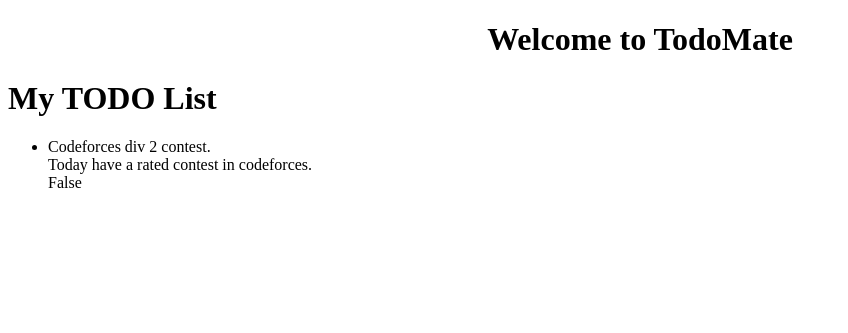
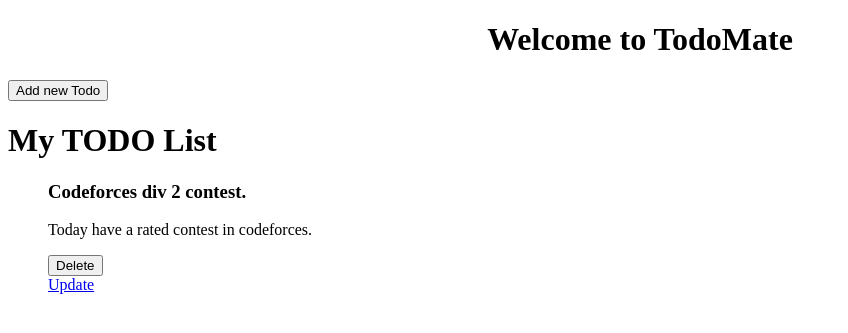
Before and after one commit to capt-farvez/TodoMate, a Django app: page / in a window 1280 px wide. Shown: the top 333 px of the page, without its empty margins (0-848 px from the left). Run offline with Django 4.2, Linux system fonts and the light colour scheme; data comes from the database, SQL or seed files in the repository.

Commit message:
buttons added for update and delete todo

```diff
--- a/todos/templates/home.html
+++ b/todos/templates/home.html
@@ -1,18 +1,33 @@
 <!DOCTYPE html>
 <html>
     <head>
-        <title>Todo Mate</title>
+        <title>TodoMate/home</title>
     </head>
     <body >
         <div align='center' bgcolor='blue'>
             <h1> Welcome to TodoMate </h1>
         </div>
+
+        <a href="{% url 'add-todo' %}"><button class="btn btn-primary">Add new Todo</button></a>
+        {% comment %} <form method="POST">
+            {% csrf_token %}
+            <input type="text" placeholder="Add your title" name="title"/>
+            <input type="text" placeholder="Add your description" name="description"/>
+            <button type="submit"> Submit </button>
+
+        </form> {% endcomment %}
         <h1>My TODO List</h1>
         <ul>
             {% for todo in todos %}
-            <li>{{ todo.title }} <br> {{ todo.description }} <br> {{ todo.completed }}</li>
-            {% empty %}
-            <li>No todos found</li>
+                <div>
+                    <h3>{{ todo.title }}</h3>
+                    <p>{{ todo.description }}</p>
+                    <form method="POST" action="{% url 'delete-todo' todo.id %}">
+                        {% csrf_token %}
+                        <button type="submit">Delete</button>
+                    </form>
+                    <a href="{% url 'update-todo' todo.id %}">Update</a>
+                </div>
             {% endfor %}
         </ul>
     </body>
```
